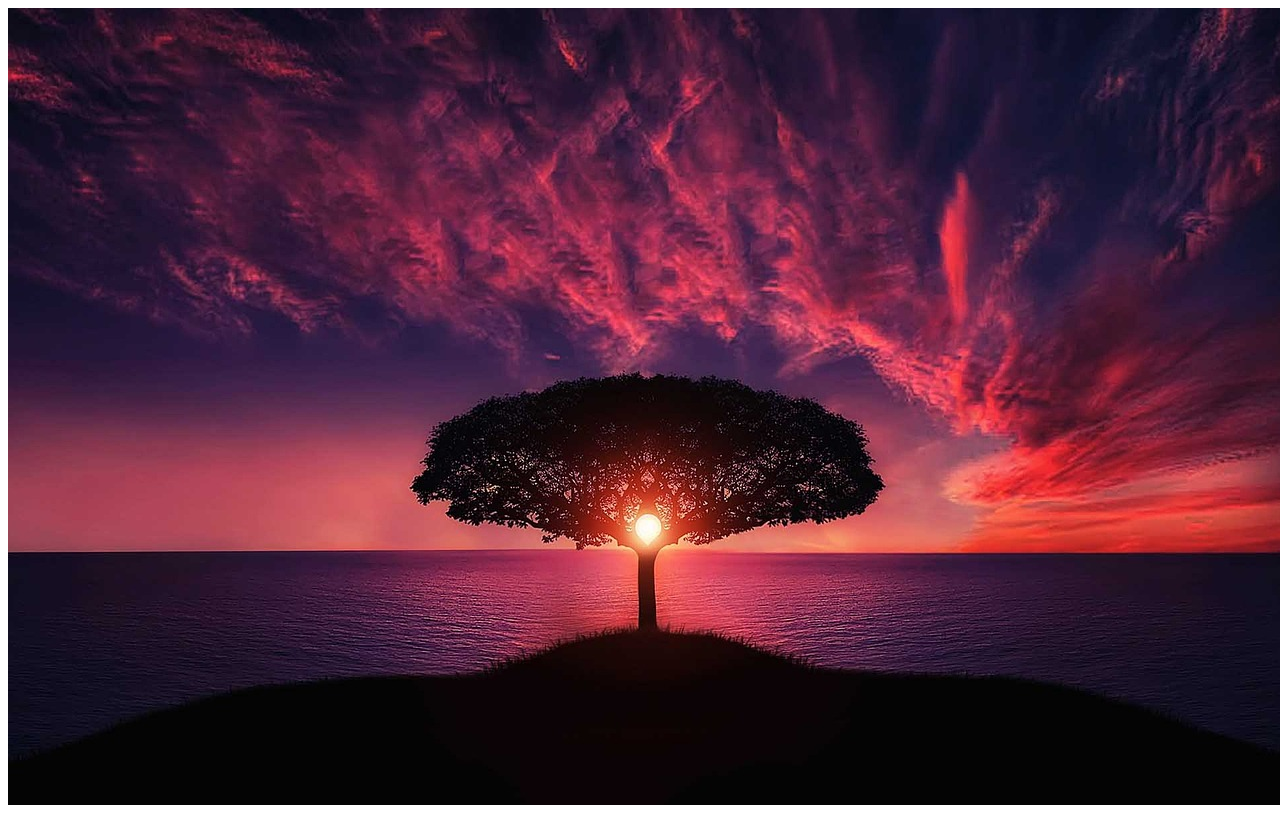
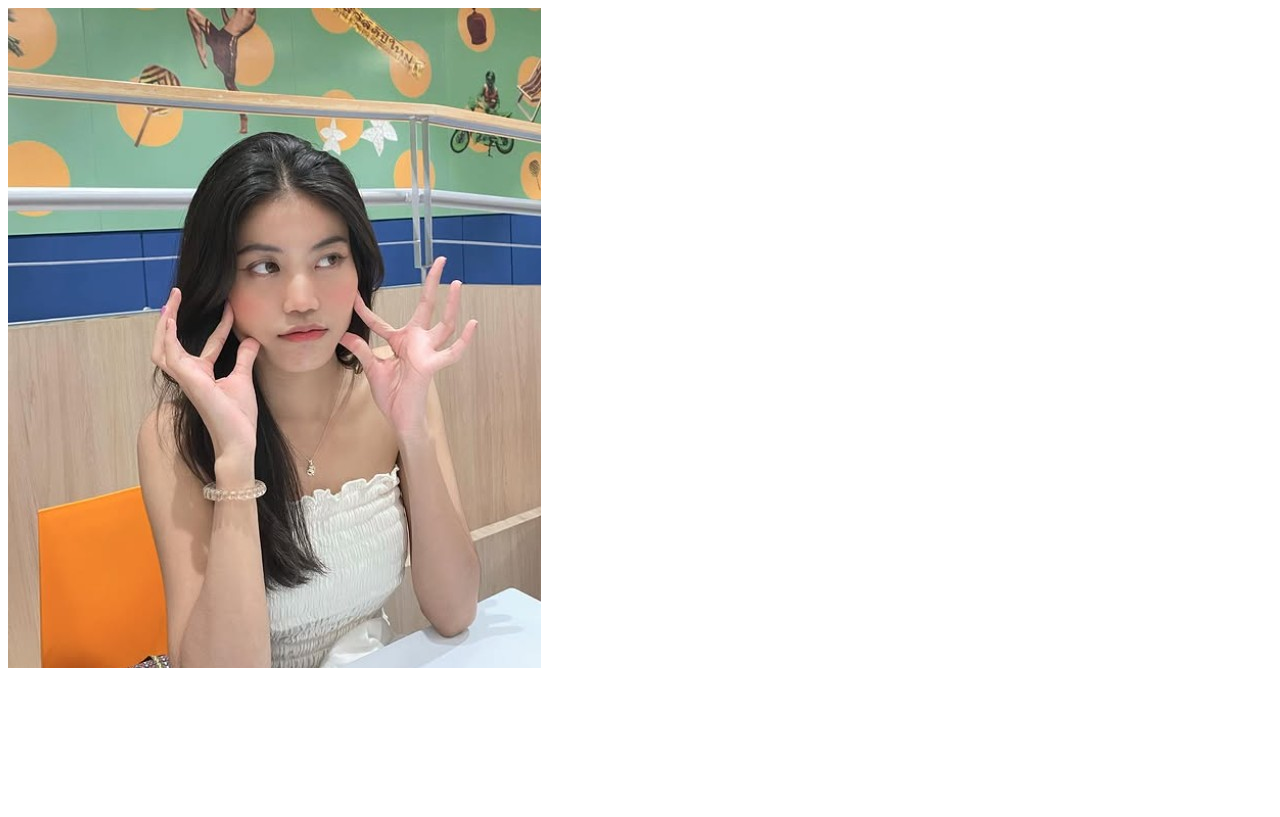
Before and after one commit to Kokokua/Lab3, a plain HTML site: page image.html in a window 1280 px wide. Drawn offline with Linux system fonts and the light colour scheme.

Commit message:
update some

```diff
--- a/image.html
+++ b/image.html
@@ -6,6 +6,6 @@
     <title>Document</title>
 </head>
 <body>
-    <img src="tree-736885_1280.jpg" alt="tree">
+    <img src="arratee.jpg" alt="tree">
 </body>
 </html>
```
Also changed, not shown: index.html (+1 -1 lines).
